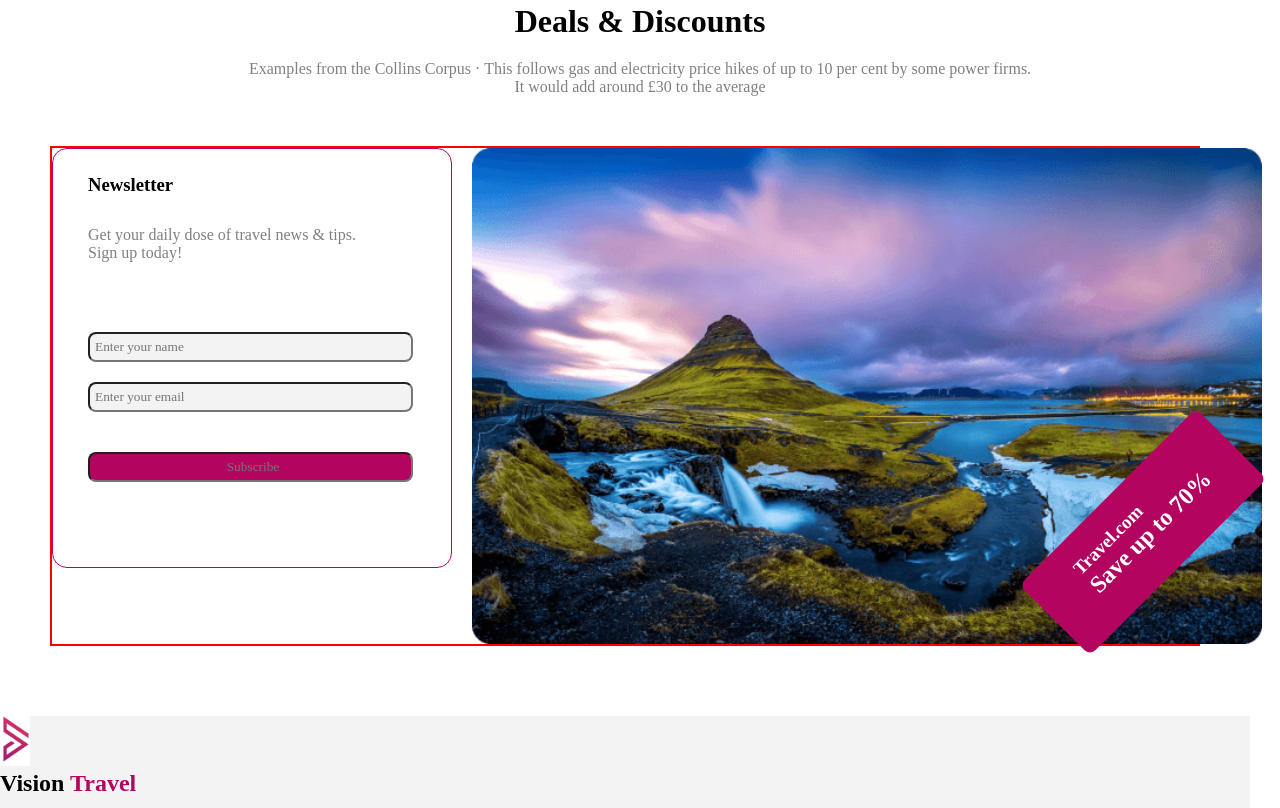
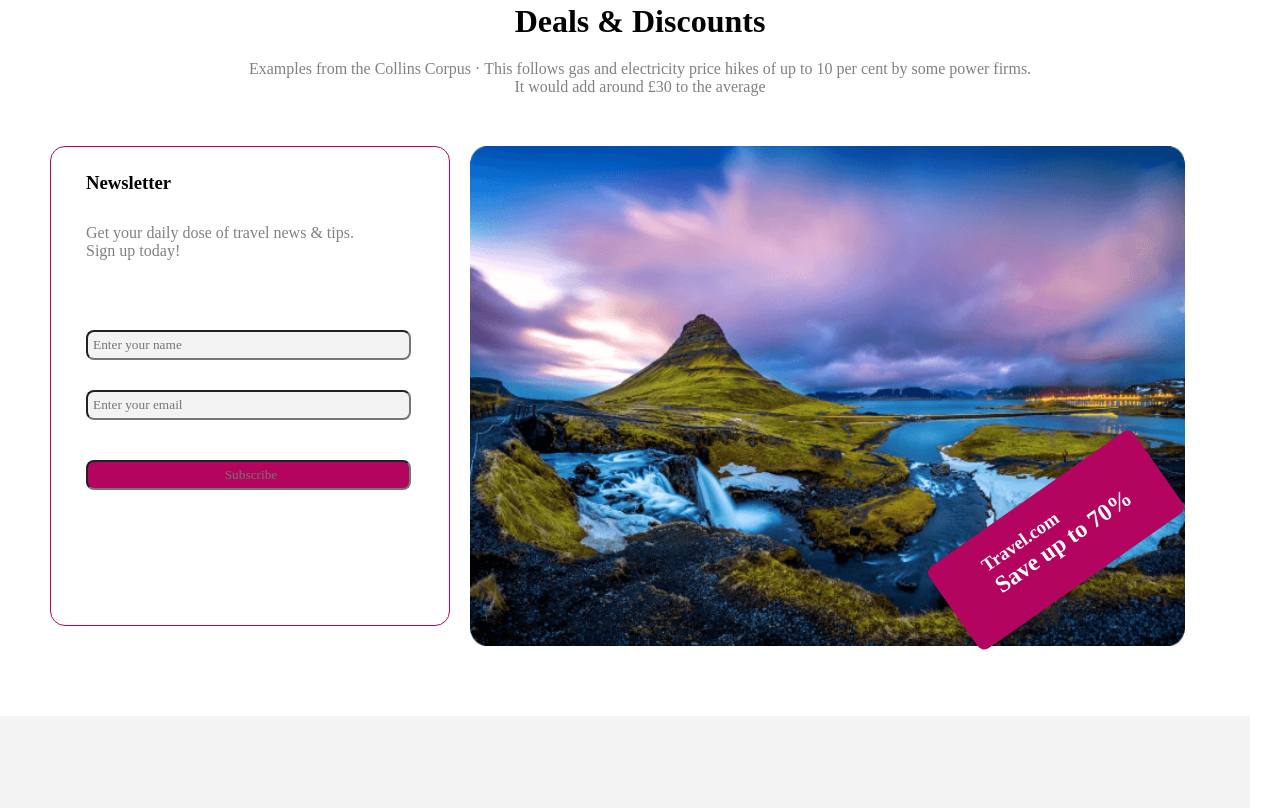
Before and after one commit to 325588/second-assigntment, a plain HTML site: page index.html in a window 1280 px wide. Shown: the part 3212-4020 px from the top of the page. Drawn offline with Linux system fonts and the light colour scheme.

```diff
--- a/index.html
+++ b/index.html
@@ -127,7 +127,7 @@
 
                 </div>
                 <div class="hill">
-                    <img class="set-up" style="padding-left: 20px;" src="Images/Rectangle 8 (1).png" alt="">
+                    <img class="set-up" style="padding-left: 20px; width: 98%;" src="Images/Rectangle 8 (1).png" alt="">
 
 
                 </div>
@@ -140,7 +140,7 @@
     <footer>
         <div class="trand">
             <img class="vision-pic" src="vision.jpg" alt="">
-            <h2 class="another">Vision <span style="color:rgb(179, 5, 95)">Travel</span> </h2>
+            <h2 style="padding-left: 8px; padding-top: 5px;" class="another">Vision <span style="color:rgb(179, 5, 95)">Travel</span> </h2>
 
             </h2>
 
--- a/style.css
+++ b/style.css
@@ -226,14 +226,14 @@
 .section{
     width: 1150px;
     height: 500px;
-    border: 2px solid red;
+
     margin-left: 50px;
     margin-right: 30px;
     margin-top: 50px;
     display: flex;
 }
 .news{
-    height: 420px;
+    height: 480px;
     width: 400px;
     border:1px solid rgb(179, 5, 95);
 
@@ -245,7 +245,7 @@
     margin-top: 70px;
 }
 .inputt1{
-    margin-top: 20px;
+    margin-top: 30px;
     color: black;
 }
 .boxx{
@@ -256,10 +256,10 @@
     color: white;
     padding-top: 20px;
     padding-left: 50px;
-    margin-left: 930px;
+    margin-left: 845px;
     margin-bottom: 50px;
     position: relative;
-    transform: rotate(-45deg);
+    transform: rotate(-35deg);
 }
 .trand{
     width: 1250px;
@@ -270,3 +270,8 @@
 .hill{
     display: flex;
 }
+.trand{
+    display: flex;
+    padding-left: 500px;
+    padding-top: 250px;
+}
```
